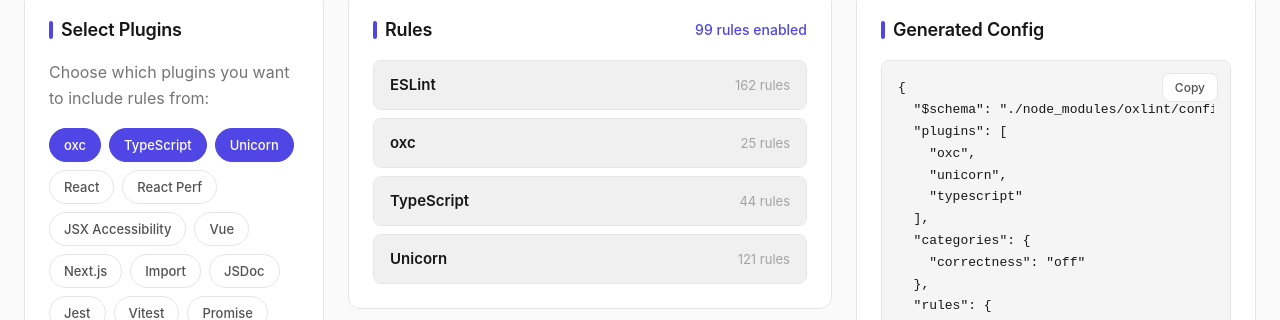
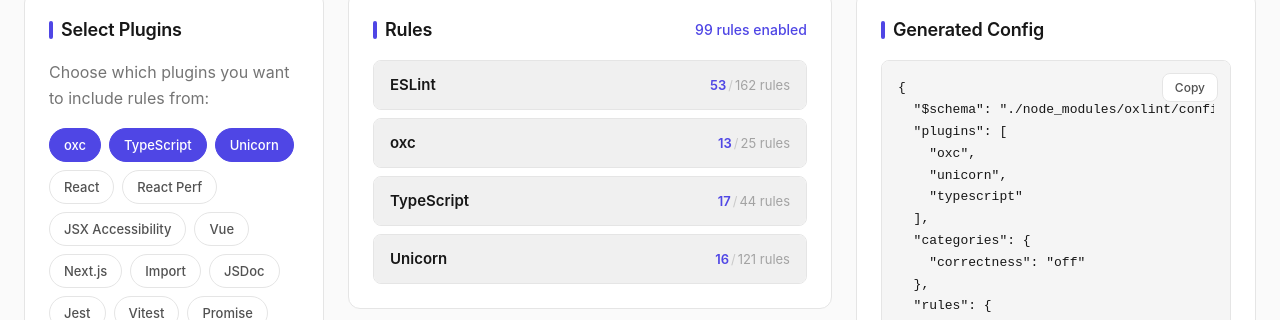
Before and after one commit to connorshea/oxlint-config-generator, a Vue app: page / in a window 1280 px wide. Shown: the part 159-479 px from the top of the page. Built offline with nearby package versions, Linux system fonts and the light colour scheme.

Commit message:
Show enabled/total rule count per plugin group

```diff
--- a/src/components/RuleSelector.vue
+++ b/src/components/RuleSelector.vue
@@ -67,6 +67,10 @@
 
 const getRuleId = (rule: OxlintRule): string => {
   return rule.scope === "eslint" ? rule.value : `${rule.scope.replace("_", "-")}/${rule.value}`;
+};
+
+const getEnabledCountForGroup = (rules: OxlintRule[]): number => {
+  return rules.filter((rule) => isRuleEnabled(rule)).length;
 };
 
 const getRuleStatus = (rule: OxlintRule): RuleOverride => {
@@ -158,7 +162,11 @@
       <details v-for="[scope, rules] in groupedRules" :key="scope" class="rule-group">
         <summary class="group-summary">
           <span class="group-name">{{ formatGroupName(scope) }}</span>
-          <span class="group-count">{{ rules.length }} rules</span>
+          <span class="group-count">
+            <span class="enabled-count">{{ getEnabledCountForGroup(rules) }}</span>
+            <span class="count-separator">/</span>
+            <span>{{ rules.length }} rules</span>
+          </span>
         </summary>
 
         <div class="rule-list">
@@ -256,6 +264,16 @@
 .group-count {
   font-size: 0.8125rem;
   color: var(--color-text-muted);
+}
+
+.enabled-count {
+  color: var(--color-primary);
+  font-weight: 600;
+}
+
+.count-separator {
+  margin: 0 0.125rem;
+  opacity: 0.5;
 }
 
 .rule-list {
```
